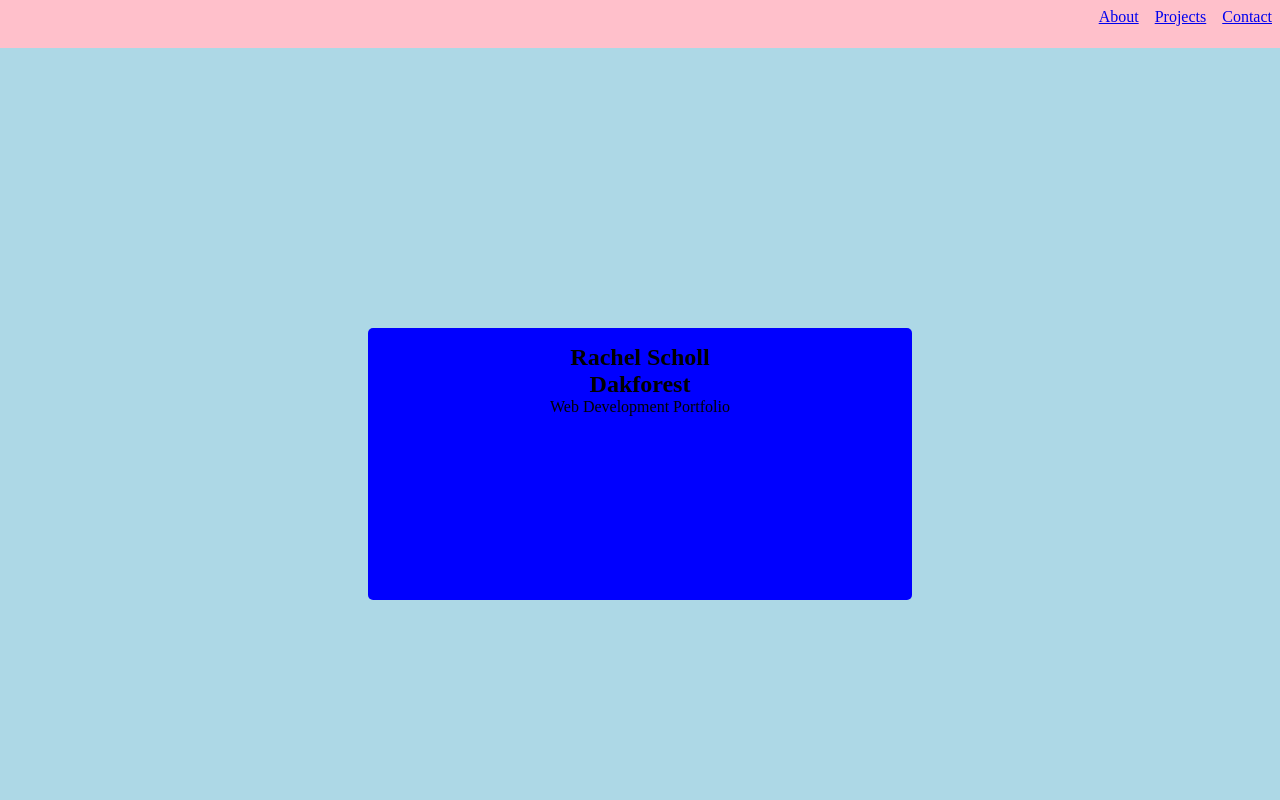
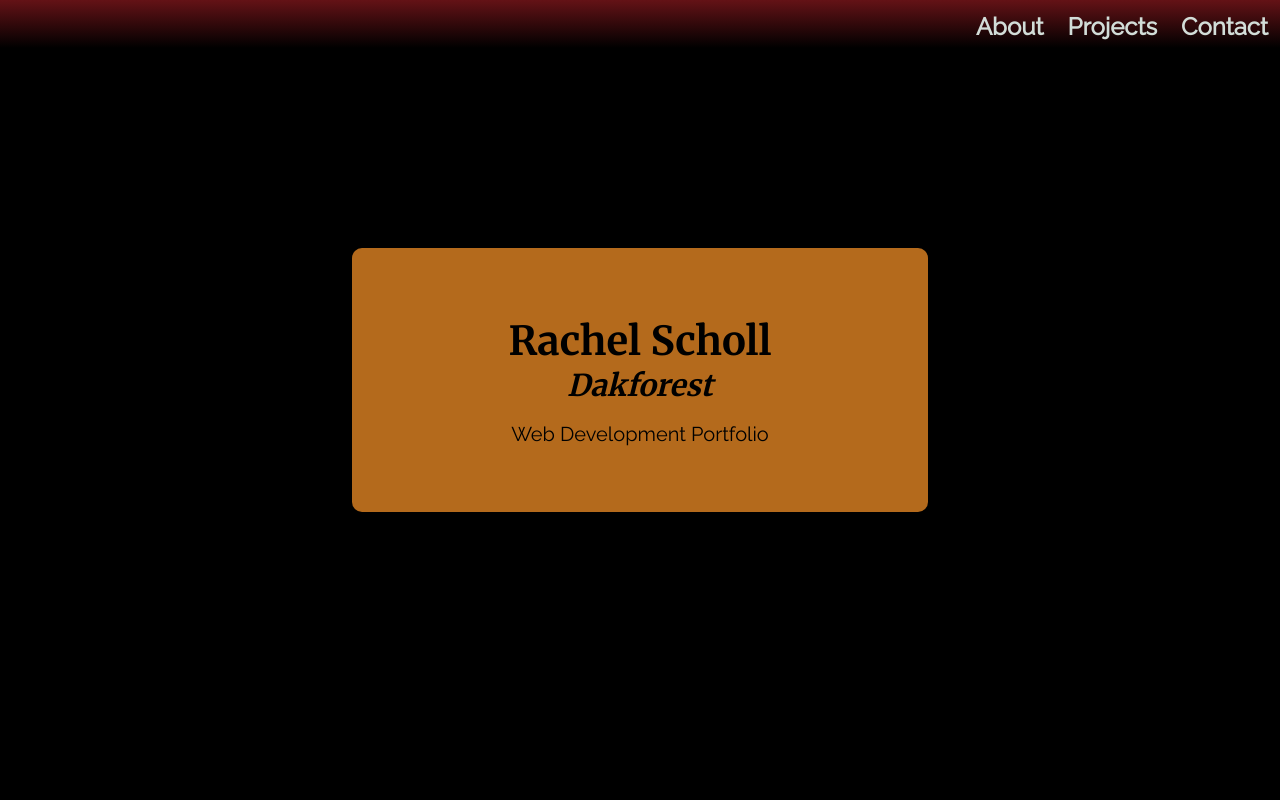
Before and after one commit to Dakforest/fcc_portfolio, a plain HTML site: page index.html in a window 1280 px wide. Shown: the top 800 px of the page. Drawn offline with Linux system fonts and the light colour scheme.

Commit message:
Refined color palette, welcome section, and applied custom fonts.

```diff
--- a/css.css
+++ b/css.css
@@ -1,14 +1,34 @@
 *{margin:0;}
 
 :root {
-	--color:;
-	--text-color:;
-	--back1:pink;
-	--back2:lightblue;
+	--color:#d2ddd8; /* silver */
+	--back0:#000000; /* Black */
+	--back1:#641216; /* maroon */
+	--back2:#f18e26; /* goldenrod */
+	--back3:#1d7990; /* teal */
 	--nav-height:3em;
 
 	--wlcm-height:100vh;
-	--wlcm-card-height:30vh;
+	--wlcm-card-height:25vh;
+}
+
+body {
+	color:var(--color);
+	background-color:var(--back0);
+	font-family: 'Raleway', sans-serif;
+}
+
+h1, h2, h3, h4, h5, h6 {
+	font-family: 'Merriweather', serif;
+}
+
+h1 {font-size:40px;}
+h2 {font-size:30px;}
+
+p {
+	margin-top:1em;
+	font-size:20px;
+	line-height:1em;
 }
 
 #nav-wrapper {
@@ -17,7 +37,8 @@
 	left:0;
 	width:100%;
 	height:var(--nav-height);
-	background-color:var(--back1);
+	background-image: linear-gradient(var(--back1), var(--back0));
+	z-index:1;
 }
 
 ul {
@@ -29,24 +50,38 @@ ul li {
 	text-decoration:none;
 	list-style:none;
 	padding:.5em;
+	font-size:1.5em;
+	font-weight:600;
 }
+
+a {
+	color:var(--back2);
+	text-decoration:none;
+}
+
+ul li a {color:var(--color);}
 
 #welcome-wrapper{
 	margin-top:var(--nav-height);
 	height:var(--wlcm-height);
-	background-color:var(--back2);
+	background-color:var(--back0);
 }
 
 #welcome {
+	display:flex;
+	flex-direction:column;
 	width:40vw;
 	height:var(--wlcm-card-height);
 	margin:auto;
 	position:relative;
-	top:calc(calc(var(--wlcm-height) / 2 ) - calc(var(--wlcm-card-height) / 2));
-	background-color:blue;
-	border-radius:5px;
+	top:calc(calc(var(--wlcm-height) / 2) - var(--wlcm-card-height));
+	color:var(--back0);
+	background-color:rgba(241,142,38,.75);
+	border-radius:10px;
 	text-align:center;
+	justify-content:center;
 	padding:1em;
+	padding:2em;
 }
 
 @media (max-width:800px) {
--- a/index.html
+++ b/index.html
@@ -2,6 +2,7 @@
 <html>
 	<head>
 		<link rel="stylesheet" type="text/css" href="css.css" />
+		<link href="https://fonts.googleapis.com/css2?family=Merriweather:wght@700&family=Raleway&display=swap" rel="stylesheet">
 		<title>Dakforest's Coding Portfolio</title>
 	</head>
 	<body>
@@ -24,7 +25,7 @@
 				<section id="welcome-section">
 					<div id="welcome">
 						<h1>Rachel Scholl</h1>
-						<h2>Dakforest</h2>
+						<h2><em>Dakforest</em></h2>
 						<p>Web Development Portfolio</p>
 					</div>
 				</section>
```
